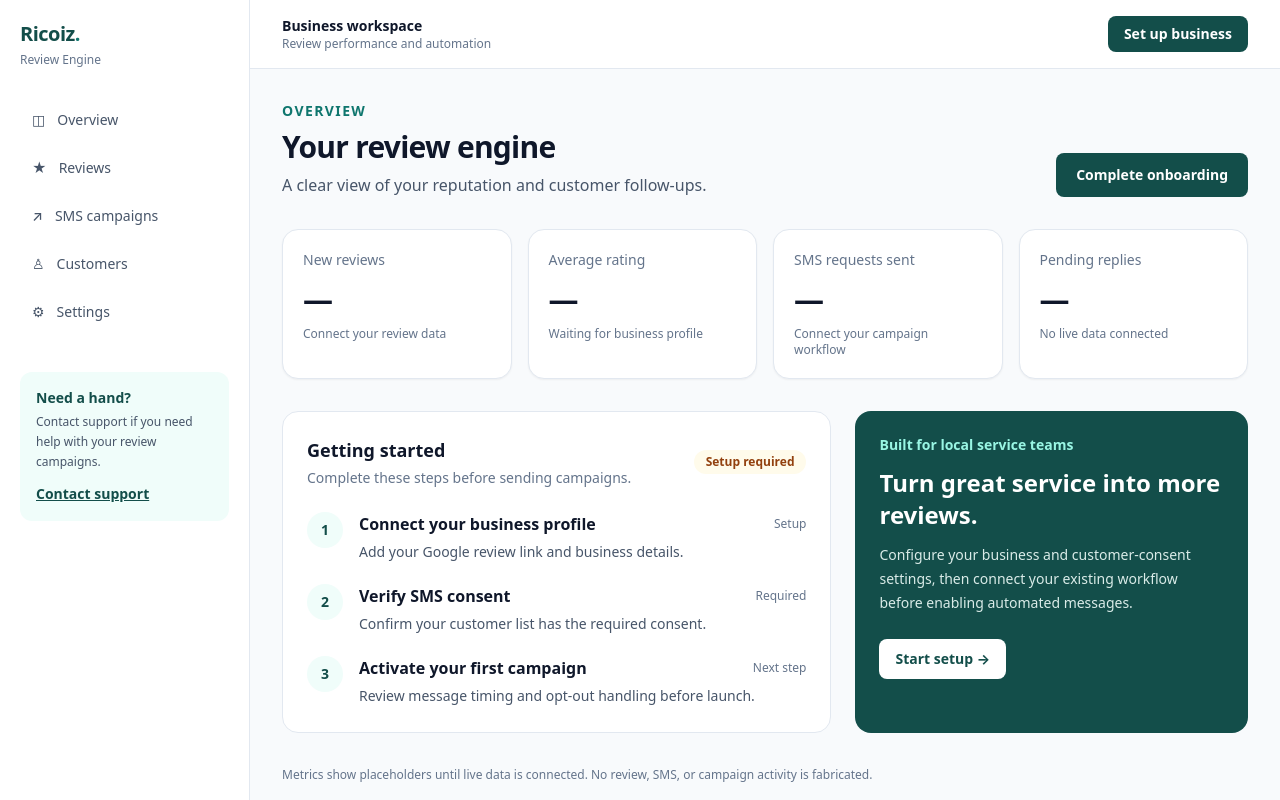
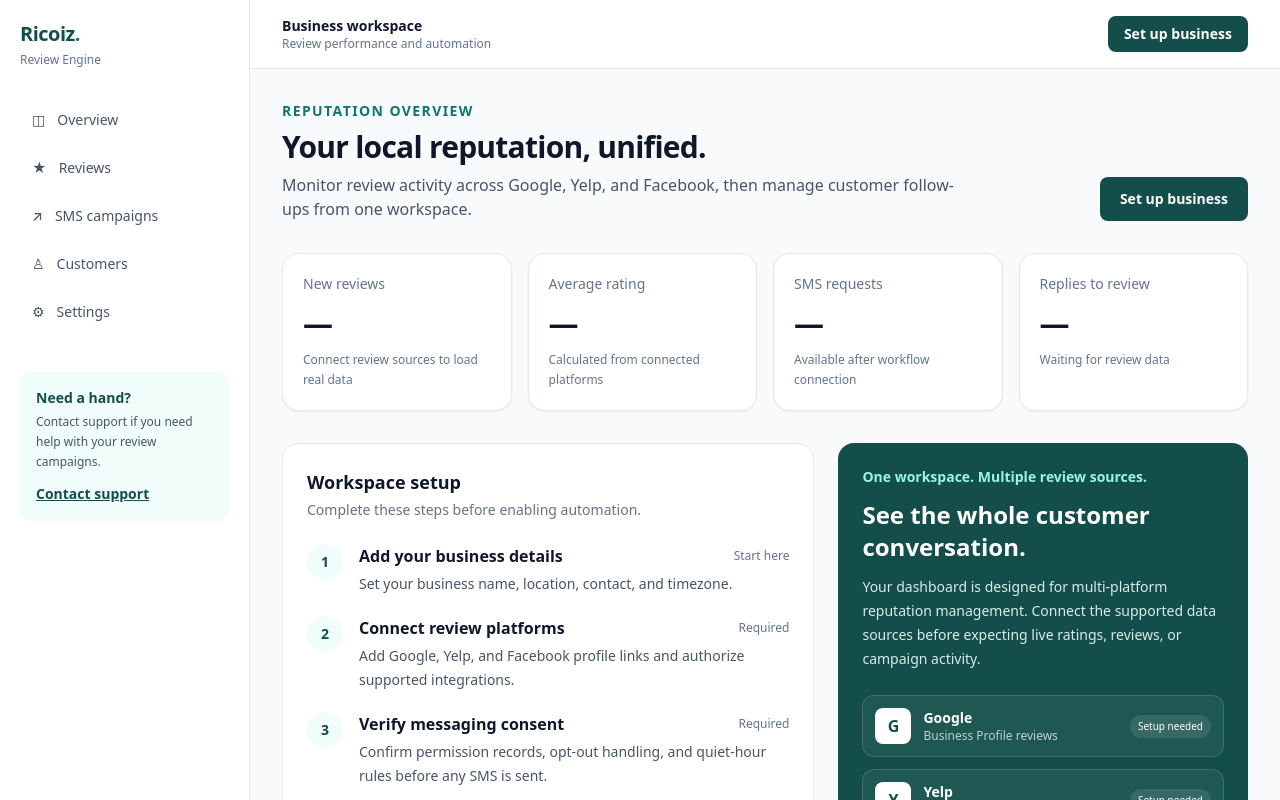
Before and after one commit to Deep-0610/Ricoiz_work, a Next.js app in the folder landing/: page /dashboard in a window 1280 px wide. Shown: the top 800 px of the page. Built offline with nearby package versions, Linux system fonts and the light colour scheme.

Commit message:
Personalize dashboard for cross-platform reputation management

```diff
--- a/landing/app/dashboard/page.jsx
+++ b/landing/app/dashboard/page.jsx
@@ -1,34 +1,36 @@
-const metrics = [
-  { label: "New reviews", value: "—", note: "Connect your review data" },
-  { label: "Average rating", value: "—", note: "Waiting for business profile" },
-  { label: "SMS requests sent", value: "—", note: "Connect your campaign workflow" },
-  { label: "Pending replies", value: "—", note: "No live data connected" },
+const platforms = [
+  { name: "Google", detail: "Business Profile reviews", mark: "G" },
+  { name: "Yelp", detail: "Local customer feedback", mark: "Y" },
+  { name: "Facebook", detail: "Page recommendations", mark: "f" },
 ];
 
-const activity = [
-  { title: "Connect your business profile", detail: "Add your Google review link and business details.", status: "Setup" },
-  { title: "Verify SMS consent", detail: "Confirm your customer list has the required consent.", status: "Required" },
-  { title: "Activate your first campaign", detail: "Review message timing and opt-out handling before launch.", status: "Next step" },
+const metrics = [
+  { label: "New reviews", value: "—", note: "Connect review sources to load real data" },
+  { label: "Average rating", value: "—", note: "Calculated from connected platforms" },
+  { label: "SMS requests", value: "—", note: "Available after workflow connection" },
+  { label: "Replies to review", value: "—", note: "Waiting for review data" },
+];
+
+const checklist = [
+  { title: "Add your business details", detail: "Set your business name, location, contact, and timezone.", status: "Start here" },
+  { title: "Connect review platforms", detail: "Add Google, Yelp, and Facebook profile links and authorize supported integrations.", status: "Required" },
+  { title: "Verify messaging consent", detail: "Confirm permission records, opt-out handling, and quiet-hour rules before any SMS is sent.", status: "Required" },
+  { title: "Review your follow-up sequence", detail: "Check message templates, sender settings, and n8n workflow readiness.", status: "Before launch" },
 ];
 
 export default function DashboardPage() {
   return (
     <div className="mx-auto max-w-7xl space-y-8">
       <section className="flex flex-col justify-between gap-4 sm:flex-row sm:items-end">
-        <div><p className="text-sm font-semibold uppercase tracking-widest text-brand">Overview</p><h1 className="mt-2 text-3xl font-bold tracking-tight text-slate-900">Your review engine</h1><p className="mt-2 text-slate-600">A clear view of your reputation and customer follow-ups.</p></div>
-        <a href="/onboarding" className="inline-flex items-center justify-center rounded-lg bg-brand-dark px-5 py-3 text-sm font-bold text-white hover:bg-brand">Complete onboarding</a>
+        <div><p className="text-sm font-semibold uppercase tracking-widest text-brand">Reputation overview</p><h1 className="mt-2 text-3xl font-bold tracking-tight text-slate-900">Your local reputation, unified.</h1><p className="mt-2 max-w-2xl text-slate-600">Monitor review activity across Google, Yelp, and Facebook, then manage customer follow-ups from one workspace.</p></div>
+        <a href="/onboarding" className="inline-flex items-center justify-center rounded-lg bg-brand-dark px-5 py-3 text-sm font-bold text-white hover:bg-brand">Set up business</a>
       </section>
-      <section className="grid gap-4 sm:grid-cols-2 xl:grid-cols-4">
-        {metrics.map((metric) => <article key={metric.label} className="rounded-2xl border border-slate-200 bg-white p-5 shadow-sm"><p className="text-sm font-medium text-slate-500">{metric.label}</p><p className="mt-3 text-3xl font-bold text-slate-900">{metric.value}</p><p className="mt-2 text-xs text-slate-500">{metric.note}</p></article>)}
+      <section className="grid gap-4 sm:grid-cols-2 xl:grid-cols-4">{metrics.map((metric) => <article key={metric.label} className="rounded-2xl border border-slate-200 bg-white p-5 shadow-sm"><p className="text-sm font-medium text-slate-500">{metric.label}</p><p className="mt-3 text-3xl font-bold text-slate-900">{metric.value}</p><p className="mt-2 text-xs leading-5 text-slate-500">{metric.note}</p></article>)}</section>
+      <section className="grid gap-6 xl:grid-cols-[1.3fr_1fr]">
+        <div className="rounded-2xl border border-slate-200 bg-white p-6"><div><h2 className="text-lg font-bold text-slate-900">Workspace setup</h2><p className="mt-1 text-sm text-slate-500">Complete these steps before enabling automation.</p></div><div className="mt-6 space-y-5">{checklist.map((item, index) => <div key={item.title} className="flex gap-4"><div className="flex h-9 w-9 shrink-0 items-center justify-center rounded-full bg-teal-50 text-sm font-bold text-brand-dark">{index + 1}</div><div className="flex-1"><div className="flex flex-wrap items-center justify-between gap-2"><h3 className="font-semibold text-slate-900">{item.title}</h3><span className="text-xs font-medium text-slate-500">{item.status}</span></div><p className="mt-1 text-sm leading-6 text-slate-600">{item.detail}</p></div></div>)}</div></div>
+        <div className="rounded-2xl bg-brand-dark p-6 text-white"><p className="text-sm font-semibold text-teal-200">One workspace. Multiple review sources.</p><h2 className="mt-3 text-2xl font-bold">See the whole customer conversation.</h2><p className="mt-3 text-sm leading-6 text-teal-50/90">Your dashboard is designed for multi-platform reputation management. Connect the supported data sources before expecting live ratings, reviews, or campaign activity.</p><div className="mt-6 space-y-3">{platforms.map((platform) => <div key={platform.name} className="flex items-center gap-3 rounded-xl border border-white/15 bg-white/5 p-3"><span className="flex h-9 w-9 items-center justify-center rounded-lg bg-white font-black text-brand-dark">{platform.mark}</span><div><p className="text-sm font-bold">{platform.name}</p><p className="text-xs text-teal-50/75">{platform.detail}</p></div><span className="ml-auto rounded-full bg-white/10 px-2 py-1 text-[10px]">Setup needed</span></div>)}</div><a href="/onboarding" className="mt-6 inline-flex rounded-lg bg-white px-4 py-2.5 text-sm font-bold text-brand-dark hover:bg-teal-50">Configure sources →</a></div>
       </section>
-      <section className="grid gap-6 xl:grid-cols-[1.4fr_1fr]">
-        <div className="rounded-2xl border border-slate-200 bg-white p-6">
-          <div className="flex items-center justify-between"><div><h2 className="text-lg font-bold text-slate-900">Getting started</h2><p className="mt-1 text-sm text-slate-500">Complete these steps before sending campaigns.</p></div><span className="rounded-full bg-amber-50 px-3 py-1 text-xs font-semibold text-amber-800">Setup required</span></div>
-          <div className="mt-6 space-y-5">{activity.map((item, index) => <div key={item.title} className="flex gap-4"><div className="flex h-9 w-9 shrink-0 items-center justify-center rounded-full bg-teal-50 text-sm font-bold text-brand-dark">{index + 1}</div><div className="flex-1"><div className="flex flex-wrap items-center justify-between gap-2"><h3 className="font-semibold text-slate-900">{item.title}</h3><span className="text-xs text-slate-500">{item.status}</span></div><p className="mt-1 text-sm leading-6 text-slate-600">{item.detail}</p></div></div>)}</div>
-        </div>
-        <div className="rounded-2xl bg-brand-dark p-6 text-white"><p className="text-sm font-semibold text-teal-200">Built for local service teams</p><h2 className="mt-3 text-2xl font-bold">Turn great service into more reviews.</h2><p className="mt-3 text-sm leading-6 text-teal-50/90">Configure your business and customer-consent settings, then connect your existing workflow before enabling automated messages.</p><a href="/onboarding" className="mt-6 inline-flex rounded-lg bg-white px-4 py-2.5 text-sm font-bold text-brand-dark hover:bg-teal-50">Start setup →</a></div>
-      </section>
-      <p className="text-xs leading-5 text-slate-500">Metrics show placeholders until live data is connected. No review, SMS, or campaign activity is fabricated.</p>
+      <p className="text-xs leading-5 text-slate-500">Numbers remain placeholders until real platform and workflow data is connected. This dashboard does not fabricate ratings, reviews, or SMS delivery records.</p>
     </div>
   );
 }
```
